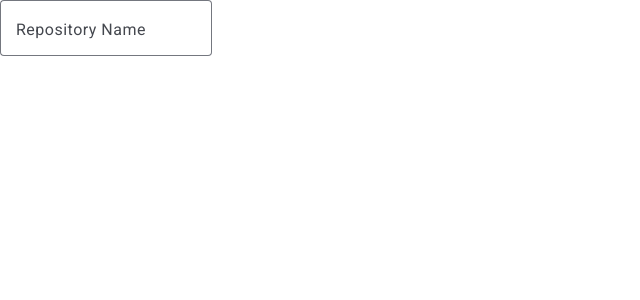
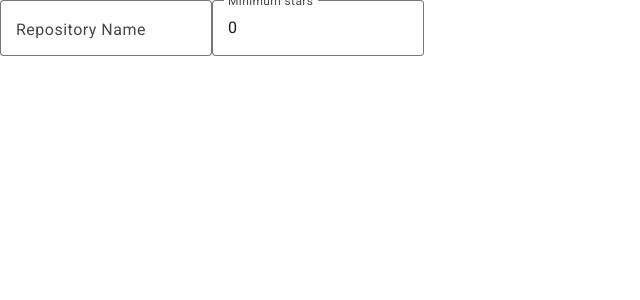
Before and after one commit to Math1987/github-explorer, an Angular app: page /repos in a window 1280 px wide. Shown: the top 300 px of the page, without its empty margins (0-640 px from the left). Built offline with nearby package versions, Linux system fonts and the light colour scheme.

Commit message:
implement input for repositories filters stars

```diff
--- a/src/app/features/repositories/repositories-filters/repositories-filters.component.html
+++ b/src/app/features/repositories/repositories-filters/repositories-filters.component.html
@@ -5,4 +5,9 @@
     <input test-selector="filters-name-input" matInput formControlName="name" placeholder="Enter repository name">
   </mat-form-field>
 
+  <mat-form-field appearance="outline">
+    <mat-label>Minimum stars</mat-label>
+    <input test-selector="filters-stars-input" matInput type="number" formControlName="stars" placeholder="Enter minimum stars">
+  </mat-form-field>
+
 </div>
```
